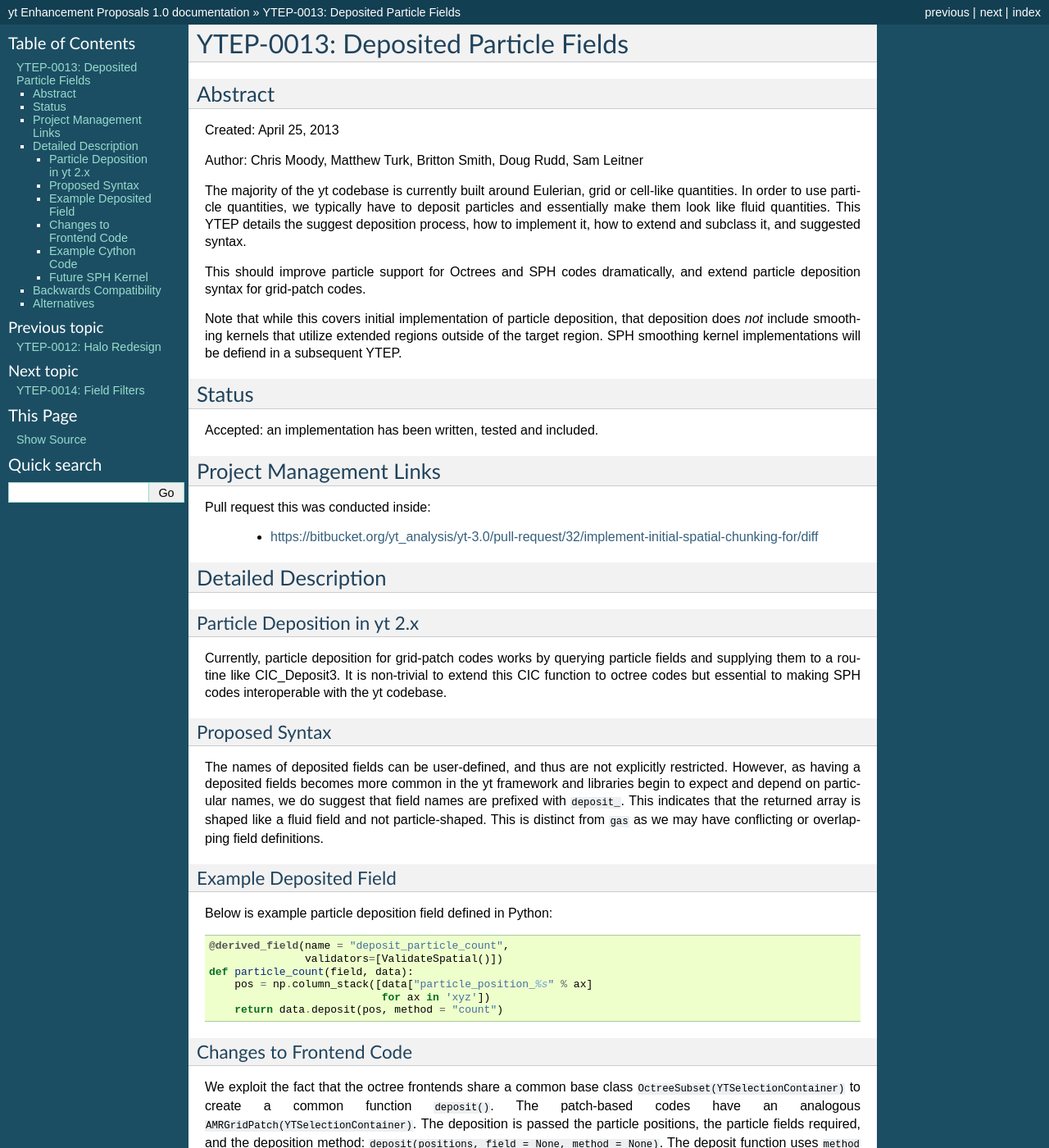
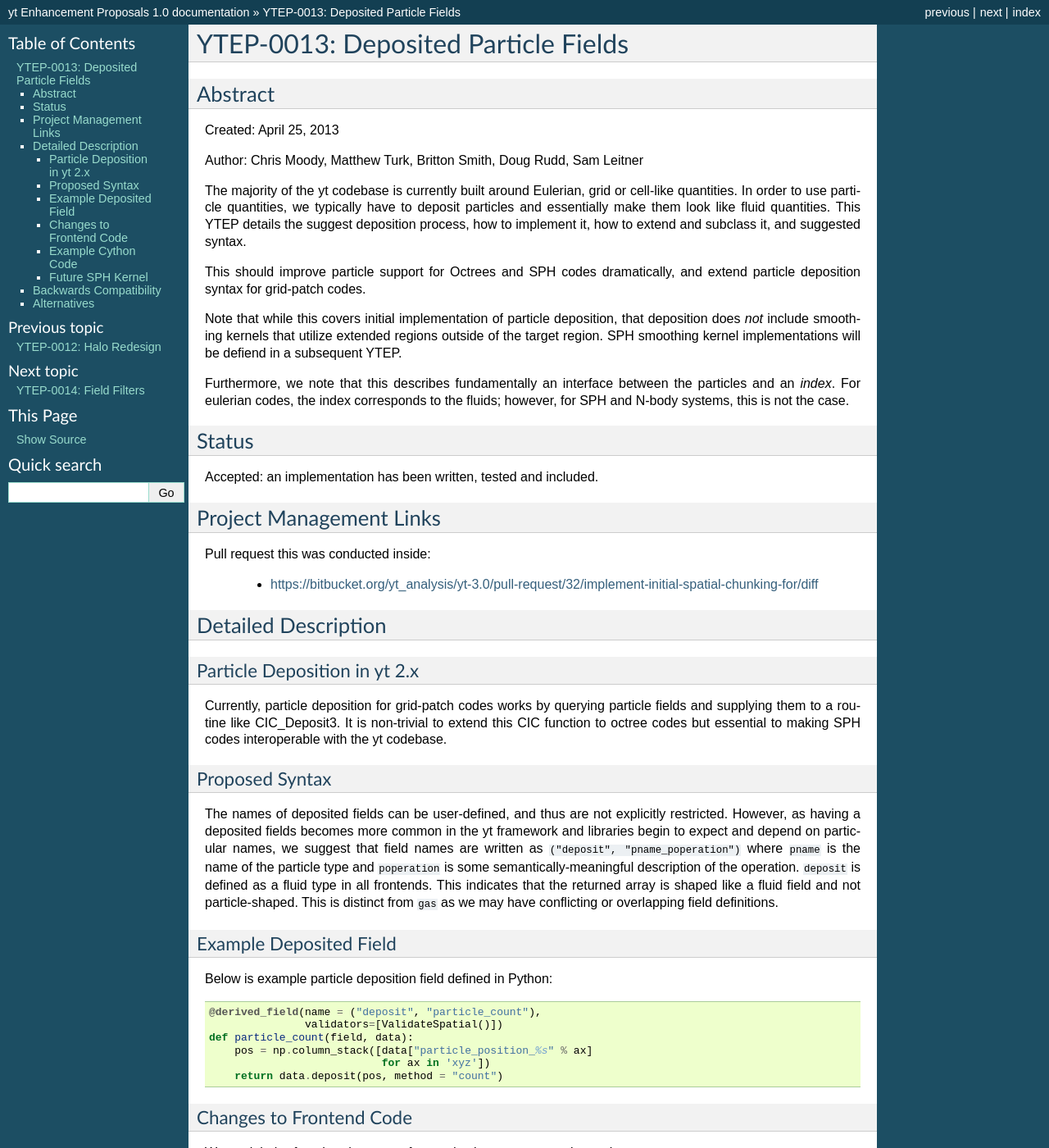
Before and after one commit to yt-project/ytep, a Sphinx documentation site: the page built from source/YTEPs/YTEP-0013.rst, in a window 1280 px wide and 1400 px high. Shown: the whole window at 82% size. Built offline with Sphinx 7.4.7, drawn with Linux system fonts in a browser that asks for light colours; formulas are drawn with MathJax 3; some of the changed text lies outside the part shown.

Commit message:
Updating YTEP-0013 to reflect the current status of particle deposition.

```diff
--- a/source/YTEPs/YTEP-0013.rst
+++ b/source/YTEPs/YTEP-0013.rst
@@ -20,6 +20,10 @@ Note that while this covers initial implementation of particle deposition, that
 deposition does *not* include smoothing kernels that utilize extended regions
 outside of the target region.  SPH smoothing kernel implementations will be
 defiend in a subsequent YTEP.
+
+Furthermore, we note that this describes fundamentally an interface between the
+particles and an *index*.  For eulerian codes, the index corresponds to the
+fluids; however, for SPH and N-body systems, this is not the case.
 
 Status
 ------
@@ -52,17 +56,19 @@ Proposed Syntax
 The names of deposited fields can be user-defined, and thus are not explicitly
 restricted. However, as having a deposited fields becomes more common in the yt
 framework and libraries begin to expect and depend on particular names,
-we do suggest that field names are prefixed with ``deposit_``. This
-indicates that the returned array is shaped like a fluid field and not
-particle-shaped.  This is distinct from ``gas`` as we may have conflicting or
-overlapping field definitions.
+we suggest that field names are written as ``("deposit", "pname_poperation")``
+where ``pname`` is the name of the particle type and ``poperation`` is some
+semantically-meaningful description of the operation.  ``deposit`` is defined
+as a fluid type in all frontends.  This indicates that the returned array is
+shaped like a fluid field and not particle-shaped.  This is distinct from
+``gas`` as we may have conflicting or overlapping field definitions.
 
 Example Deposited Field
 +++++++++++++++++++++++
 
 Below is example particle deposition field defined in Python::
 
-    @derived_field(name = "deposit_particle_count",
+    @derived_field(name = ("deposit", "particle_count"),
                    validators=[ValidateSpatial()])
     def particle_count(field, data):
         pos = np.column_stack([data["particle_position_%s" % ax]
@@ -146,8 +152,8 @@ cloud-in-cell, SPH smoothing kernel, or simple direct deposition.
 Future SPH Kernel
 +++++++++++++++++
 
-This process will be utilized in the future to conduct smoothing kernel
-operations.  This will require two operations:
+A process very similar to this will be utilized in the future to conduct
+smoothing kernel operations.  This will require two operations:
 
  * Iteration over the Octs, rather than the particles, and selection of
    particles based on proximity to an Oct
@@ -158,6 +164,9 @@ operations.  This will require two operations:
 We may find that this specific operation is too slow for applying the smoothing
 kernel, in which case other options will be explored.
 
+An initial implementation of this operation is contained in
+``yt/geometry/particle_smooth.pyx``.
+
 Backwards Compatibility
 -----------------------
 
```
